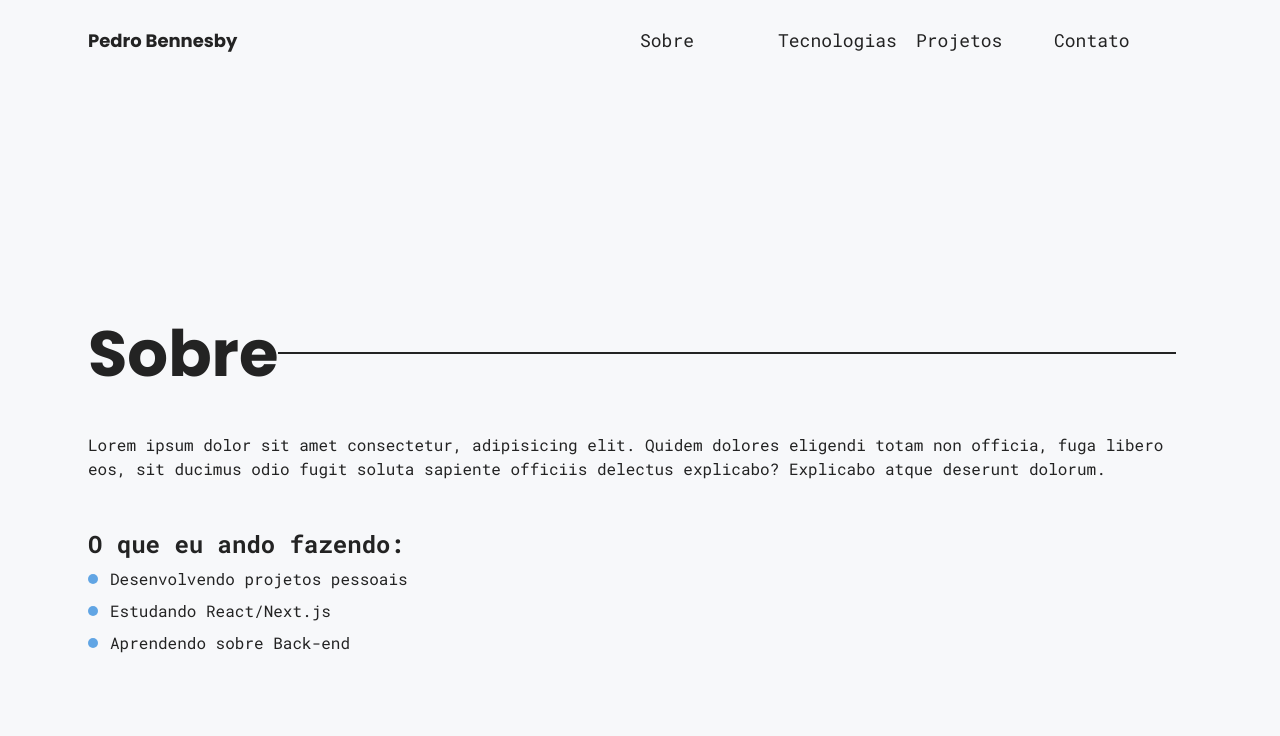
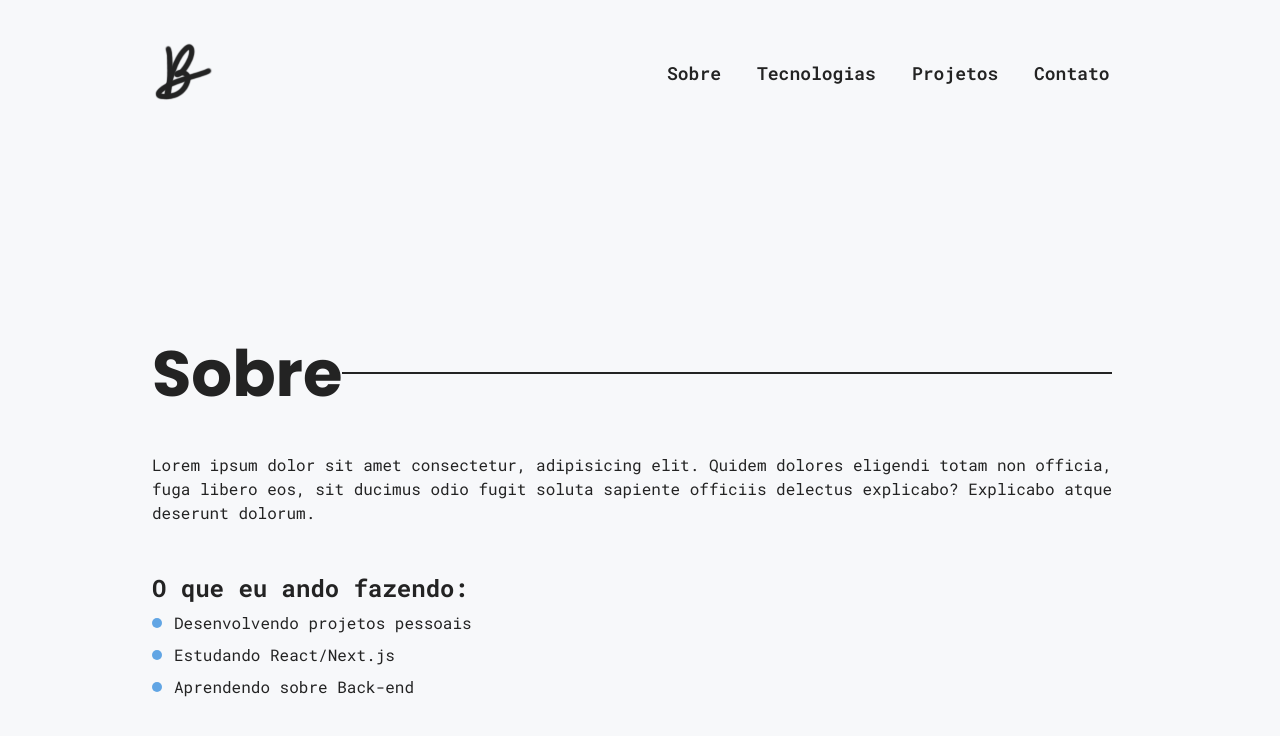
Before and after one commit to PedroBennesby/portfolioV2, a Next.js app: page / in a window 1280 px wide. Shown: the top 736 px of the page. Built offline with nearby package versions, Linux system fonts and the light colour scheme.

Commit message:
feat(front): Navbar e página Sobre finalizados

```diff
--- a/src/components/About/index.tsx
+++ b/src/components/About/index.tsx
@@ -2,7 +2,7 @@ import styles from './styles.module.scss';
 
 export default function About() {
   return (
-    <section data-index='0' className={styles.sectionContainer}>
+    <section id='about' className={styles.sectionContainer}>
       <div className={styles.sectionName}>
         <h1>Sobre</h1> <span />
       </div>
--- a/src/components/Navbar/index.tsx
+++ b/src/components/Navbar/index.tsx
@@ -1,28 +1,29 @@
 import styles from './styles.module.scss';
+import Image from 'next/image';
 
 export default function Navbar() {
   return (
     <header className={styles.headerContainer}>
+      <Image width={64} height={64} src={'/logo.svg'} alt='Pedro Bennesby' />
       <nav>
-        <h1>Pedro Bennesby</h1>
         <ul>
           <li>
-            <a data-page='about' href='#'>
+            <a className={styles.hvrUnderlineFromLeft} href='#about'>
               Sobre
             </a>
           </li>
           <li>
-            <a data-page='technologies' href='#'>
+            <a className={styles.hvrUnderlineFromLeft} href='#technologies'>
               Tecnologias
             </a>
           </li>
           <li>
-            <a data-page='projects' href='#'>
+            <a className={styles.hvrUnderlineFromLeft} href='#'>
               Projetos
             </a>
           </li>
           <li>
-            <a data-page='contact' href='#'>
+            <a className={styles.hvrUnderlineFromLeft} href='#'>
               Contato
             </a>
           </li>
--- a/src/components/Navbar/styles.module.scss
+++ b/src/components/Navbar/styles.module.scss
@@ -1,30 +1,76 @@
 .headerContainer {
+  display: flex;
+  flex-direction: row;
+  justify-content: space-between;
+  align-items: center;
+  margin: auto;
+  min-height: 10vh;
+  width: 80vw;
+  white-space: nowrap;
+  padding: 0 1.5rem;
+  margin-top: 2rem;
+
   nav {
-    display: flex;
-    align-items: center;
-    flex-direction: row;
-    justify-content: space-between;
-    min-height: 10vh;
-    margin: auto;
-    width: 90%;
-    padding: 0 1.5rem;
-
     h1,
     ul,
     li {
       font-size: 1.125rem;
-      flex: 1;
+      flex: auto;
     }
 
     ul {
       list-style: none;
       display: flex;
       justify-content: space-between;
+      margin: 0;
+      padding: 0;
+      width: 100%;
+    }
+
+    li {
+      margin-right: 1.125rem;
+      margin-left: 1.125rem;
     }
 
     a {
       color: var(--black);
       text-decoration: none;
+      font: 600 1.125rem Roboto Mono, monospace;
+      &:hover {
+        color: var(--blue-500);
+        transition: 0.3s;
+      }
+    }
+
+    .hvrUnderlineFromLeft {
+      display: inline-block;
+      vertical-align: middle;
+      -webkit-transform: perspective(1px) translateZ(0);
+      transform: perspective(1px) translateZ(0);
+      box-shadow: 0 0 1px rgba(0, 0, 0, 0);
+      position: relative;
+      overflow: hidden;
+    }
+    .hvrUnderlineFromLeft:before {
+      content: '';
+      position: absolute;
+      z-index: -1;
+      left: 0;
+      right: 100%;
+      bottom: 0;
+      background: var(--blue-500);
+      height: 2px;
+      -webkit-transition-property: right;
+      transition-property: right;
+      -webkit-transition-duration: 0.3s;
+      transition-duration: 0.3s;
+      -webkit-transition-timing-function: ease-out;
+      transition-timing-function: ease-out;
+    }
+    .hvrUnderlineFromLeft:hover:before,
+    .hvrUnderlineFromLeft:focus:before,
+    .hvrUnderlineFromLeft:active:before {
+      right: 0;
     }
   }
 }
--- a/src/styles/globals.scss
+++ b/src/styles/globals.scss
@@ -28,7 +28,7 @@ body {
 
 section {
   margin: auto;
-  width: 90vw;
+  width: 80vw;
   padding: 0 1.5rem;
 }
 
```
Also changed, not shown: public/logo.svg (added).
